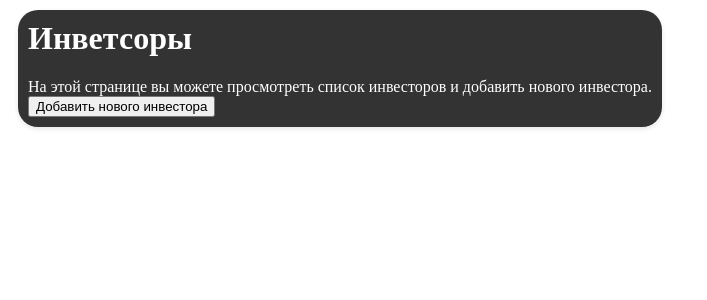
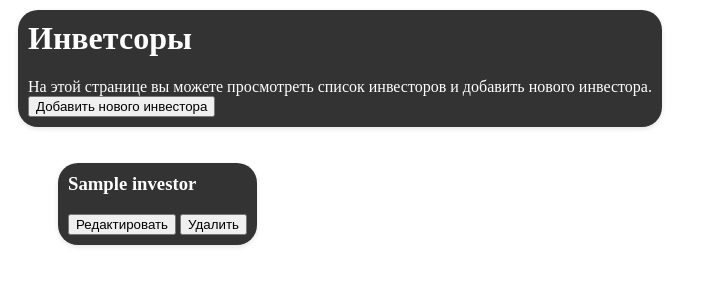
Before and after one commit to TpaBoXak/python_TW, a Flask app: page /investors in a window 1280 px wide. Shown: the part 86-386 px from the top of the page, without its empty margins (0-707 px from the left). Run offline with Flask 3, Linux system fonts and the light colour scheme; tables that the repository leaves empty hold one stand-in row (values such as "Sample post").

Commit message:
Add page add_investor

```diff
--- a/web_interface/app.py
+++ b/web_interface/app.py
@@ -50,19 +50,25 @@
             return render_template("add_match.html")
 
 
-@app.route("/match/<int:id>")
-def match(id):
-    return "Matches" + str(id)
+@app.route("/investors")
+def investors():
+    with Session(engine) as session:
+        investors_list = db_manager.get_investors(session=session)
+        return render_template("investors.html", investors=investors_list)
 
 
-@app.route("/investors")
-def investors():
-    return render_template("investors.html")
-
-
-@app.route("/investor/<int:id>")
-def investor(id):
-    return "investor" + str(id)
+@app.route("/add_investor", methods=["POST", "GET"])
+def add_investor():
+    with Session(engine) as session:
+        if request.method == "POST":
+            investor_name = request.form["investor_name"]
+            res = db_manager.create_investor(investor_name=investor_name,  session=session)
+            if res:
+                return render_template("add_investor.html")
+            else:
+                return "При добавлении произошла ошибка"
+        else:
+            return render_template("add_investor.html")
 
 
 @app.route("/players")
@@ -87,11 +93,6 @@
             return render_template("add_player.html")
 
 
-@app.route("/player/<int:id>")
-def player(id):
-    return "player" + str(id)
-
-
 @app.route("/teams")
 def teams():
     with Session(engine) as session:
@@ -113,12 +114,6 @@
             return render_template("add_team.html")
 
 
-
-@app.route("/team/<int:id>")
-def team(id):
-    return "team" + str(id)
-
-
 # db_manager.create_bd()
 # with Session(engine) as session:
 #     db_manager.create_player(player_name="Hearlod", team_name=None, session=session)
--- a/web_interface/templates/investors.html
+++ b/web_interface/templates/investors.html
@@ -6,12 +6,12 @@
   <div>
     <h1>Инветсоры</h1>
     <p>На этой странице вы можете просмотреть список инвесторов и добавить нового инвестора.</p>
-    <button class="btn-add" onclick="window.location.href = '/add_player'">Добавить нового инвестора</button>
+    <button class="btn-add" onclick="window.location.href = '/add_investor'">Добавить нового инвестора</button>
   </div>
   <ul>
     {% for investor  in investors  %}
     <li>
-      <h3>{{ investor.player_name }}</h3>
+      <h3>{{ investor.investor_name }}</h3>
       <button class="btn-edit">Редактировать</button>
       <button class="btn-delete">Удалить</button>
     </li>
--- a/work_with_data/db_manager.py
+++ b/work_with_data/db_manager.py
@@ -23,10 +23,22 @@
     Base.metadata.create_all(bind=engine)
 
 
-def create_investor(session: Session):
+def create_investor(session: Session, investor_name: str):
     investor = Investor()
-    session.add(investor)
-    session.commit()
+    investor.investor_name = investor_name
+    try:
+        session.add(investor)
+        session.commit()
+        return True
+    except:
+        return False
+
+
+def get_investors(session: Session) -> list[Investor]:
+    stmt = select(Investor).order_by(Investor.id)
+    result: Result = session.execute(stmt)
+    investors_list = result.scalars().all()
+    return list(investors_list)
 
 
 def get_matches(session: Session):
```
